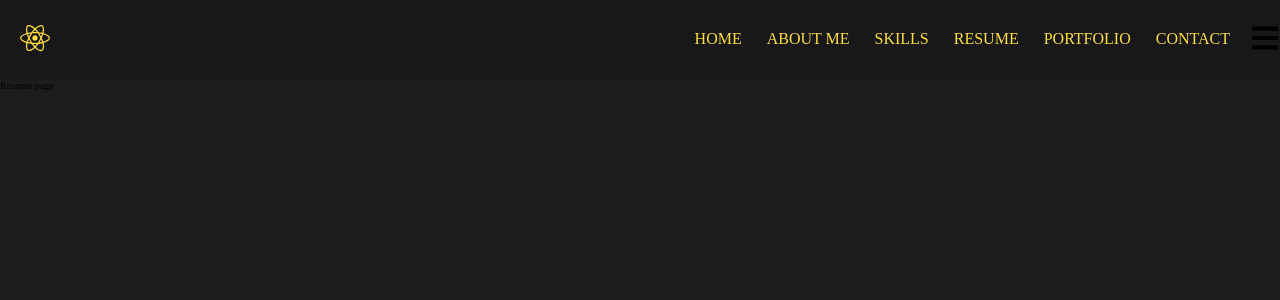
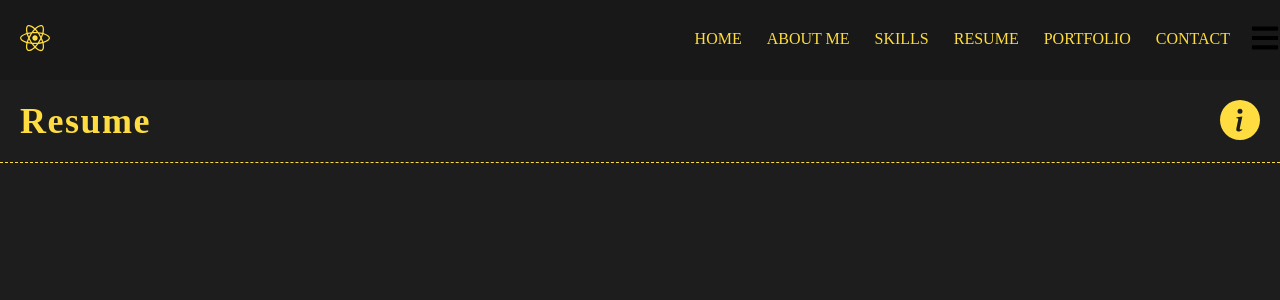
Before and after one commit to Suyash211/Triweb-Learning, a React (Create React App) app in the folder Projects/portfolio/: page /resume in a window 1280 px wide. Shown: the top 300 px of the page. Built offline with nearby package versions, Linux system fonts and the light colour scheme.

Commit message:
Added a header for all of the pages

```diff
--- /dev/null
+++ b/Projects/portfolio/src/components/pageHeader/index.jsx
@@ -0,0 +1,15 @@
+import './styles.scss';
+
+const PageHeaderContent = (props) => {
+  const { headerText, icon } = props;
+
+  return (
+    <div className="wrapper">
+      <h2>{headerText}</h2>
+      <span>{icon}</span>
+    </div>
+  );
+};
+
+
+export default PageHeaderContent;
--- /dev/null
+++ b/Projects/portfolio/src/components/pageHeader/styles.scss
@@ -0,0 +1,24 @@
+.wrapper {
+    display: flex;
+    align-items: center;
+    padding: 20px;
+    border-bottom: 1px dashed var(--yellow-theme-main-color);
+
+
+    h2{
+        font-size: 36px;
+        font-weight: 700;
+        letter-spacing: 1.5px;
+        line-height: 1rem;
+        text-transform: capitalize;
+        color: var(--yellow-theme-main-color);
+        display: flex;
+        flex-grow: 1;
+    }
+
+    span {
+        svg{
+            color: var(--yellow-theme-main-color);
+        }
+    }
+}
--- a/Projects/portfolio/src/containers/about/index.jsx
+++ b/Projects/portfolio/src/containers/about/index.jsx
@@ -1,10 +1,14 @@
 import React from "react";
-
+import PageHeaderContent from "../../components/pageHeader";
+import {BsInfoCircleFill} from 'react-icons/bs'
 const About = () => {
     return(
-        <div>
-            About page
-        </div>
+        <section id="about" className="about">
+            <PageHeaderContent
+            headerText="About me"
+            icon={<BsInfoCircleFill size={40}/>}
+            />
+        </section>
     )
 }
 
--- a/Projects/portfolio/src/containers/contact/index.jsx
+++ b/Projects/portfolio/src/containers/contact/index.jsx
@@ -1,10 +1,14 @@
 import React from "react";
-
+import PageHeaderContent from "../../components/pageHeader";
+import {BsInfoCircleFill} from 'react-icons/bs'
 const Contact = () => {
     return(
-        <div>
-            Contact page
-        </div>
+        <section id="contact" className="contact">
+            <PageHeaderContent
+            headerText="Contact"
+            icon={<BsInfoCircleFill size={40}/>}
+            />
+        </section>
     )
 }
 
--- a/Projects/portfolio/src/containers/portfolio/index.jsx
+++ b/Projects/portfolio/src/containers/portfolio/index.jsx
@@ -1,10 +1,14 @@
 import React from "react";
-
+import PageHeaderContent from "../../components/pageHeader";
+import {BsInfoCircleFill} from 'react-icons/bs'
 const Portfolio = () => {
     return(
-        <div>
-            Portfolio page
-        </div>
+        <section id="portoflio" className="portfolio">
+            <PageHeaderContent
+            headerText="Portfolio"
+            icon={<BsInfoCircleFill size={40}/>}
+            />
+        </section>
     )
 }
 
--- a/Projects/portfolio/src/containers/resume/index.jsx
+++ b/Projects/portfolio/src/containers/resume/index.jsx
@@ -1,10 +1,14 @@
 import React from "react";
-
+import PageHeaderContent from "../../components/pageHeader";
+import {BsInfoCircleFill} from 'react-icons/bs'
 const Resume = () => {
     return(
-        <div>
-            Resume page
-        </div>
+        <section id="resume" className="resume">
+            <PageHeaderContent
+            headerText="Resume"
+            icon={<BsInfoCircleFill size={40}/>}
+            />
+        </section>
     )
 }
 
--- a/Projects/portfolio/src/containers/skills/index.jsx
+++ b/Projects/portfolio/src/containers/skills/index.jsx
@@ -1,10 +1,14 @@
 import React from "react";
-
+import PageHeaderContent from "../../components/pageHeader";
+import {BsInfoCircleFill} from 'react-icons/bs'
 const Skills = () => {
     return(
-        <div>
-            Skills page
-        </div>
+        <section id="skills" className="skills">
+            <PageHeaderContent
+            headerText="Skills"
+            icon={<BsInfoCircleFill size={40}/>}
+            />
+        </section>
     )
 }
 
```
